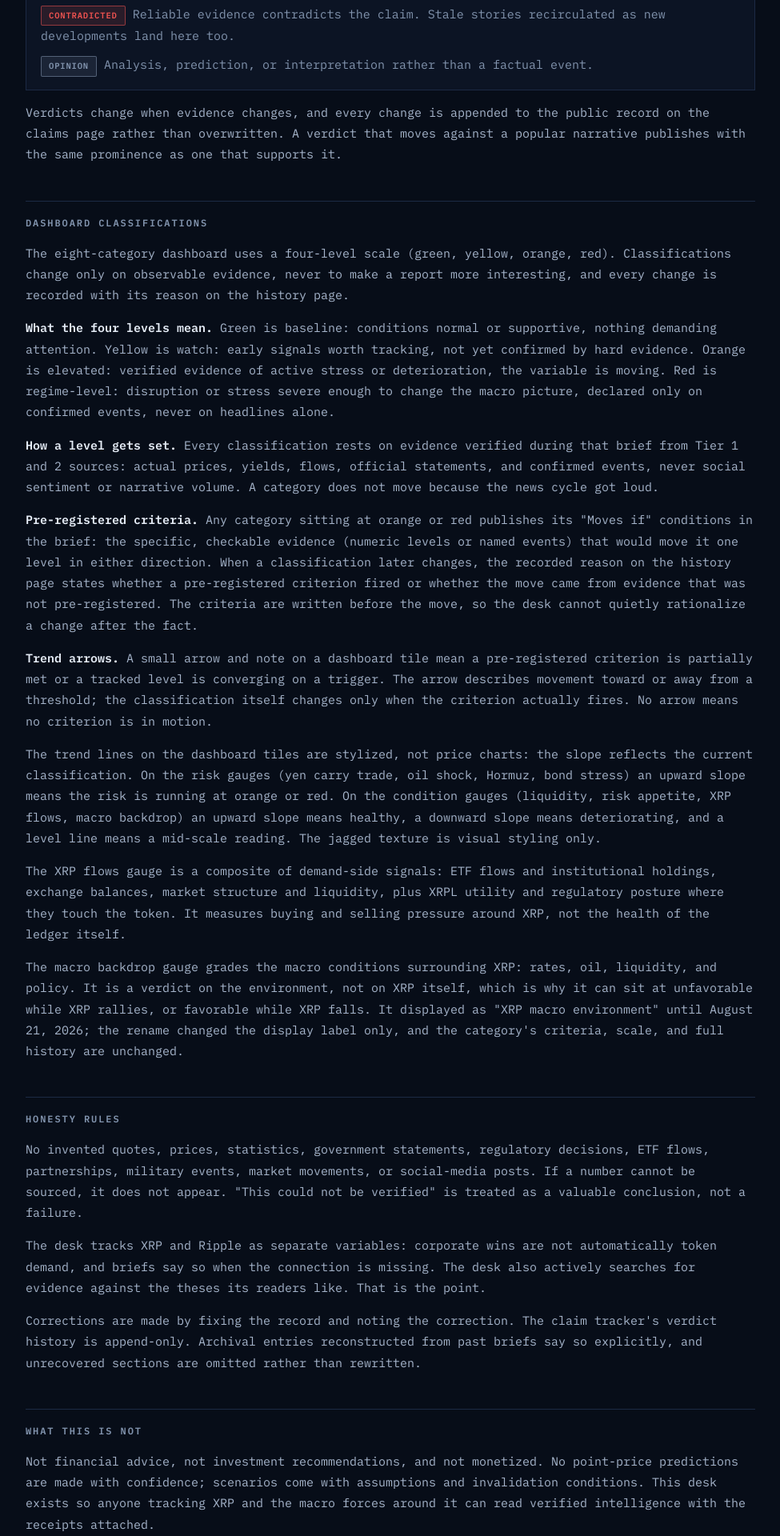
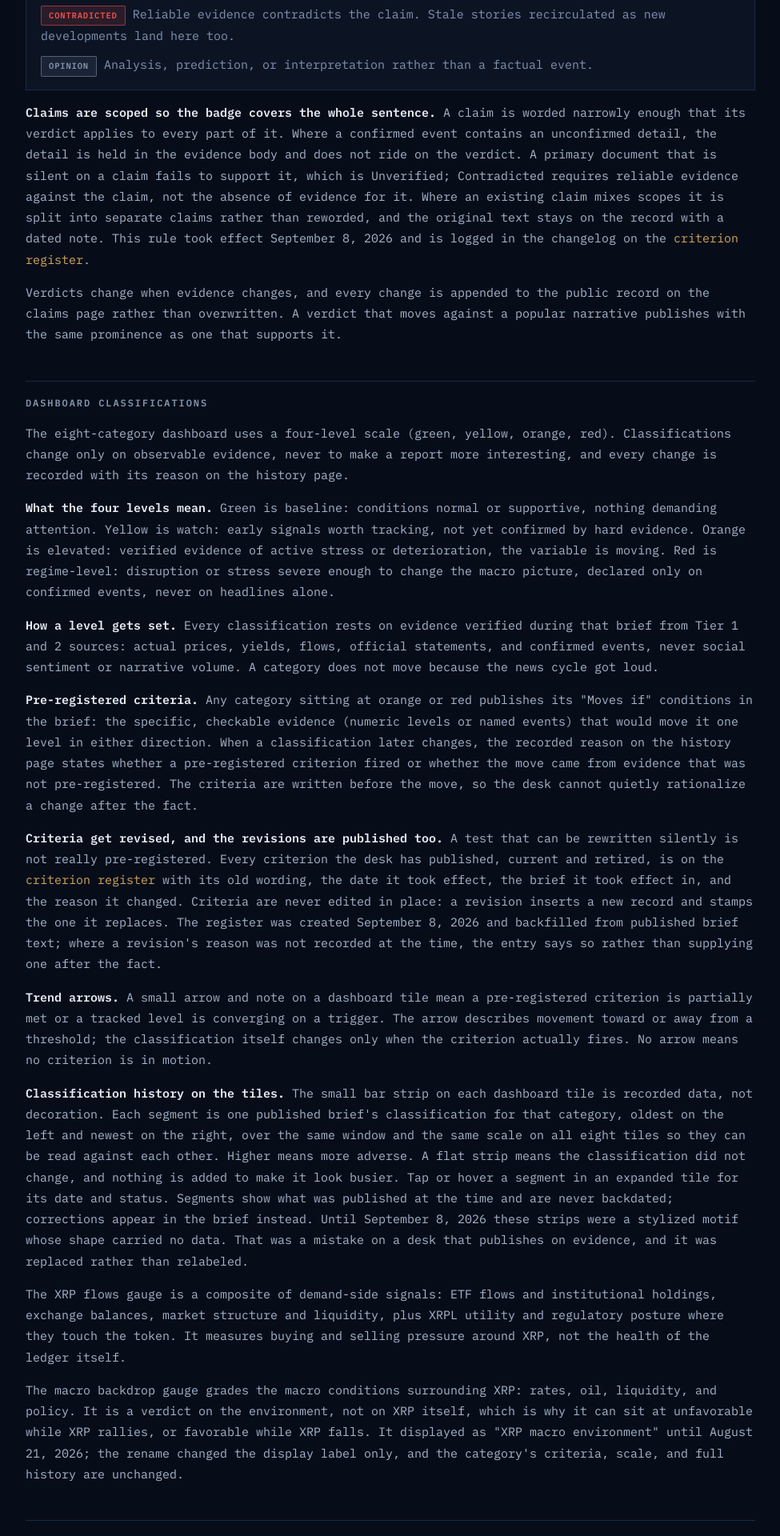
Before and after one commit to LINIHQ/macro-intel-desk, a Next.js app: page /sources in a window 1280 px wide. Shown: the part 1660-3580 px from the top of the page at 80% size, without its empty margins (152-1127 px from the left). Built offline with nearby package versions, Linux system fonts and the light colour scheme.

Commit message:
Sources: replace the stylized-trend-line copy, document the criterion register and claim scoping rule

```diff
--- a/app/sources/page.jsx
+++ b/app/sources/page.jsx
@@ -1,3 +1,4 @@
+import Link from 'next/link';
 import StatusChip from '@/components/StatusChip';
 import { VERIFICATION } from '@/lib/format';
 
@@ -90,6 +91,16 @@ export default function SourcesPage() {
         </p>
       </div>
       <p>
+        <strong>Claims are scoped so the badge covers the whole sentence.</strong> A claim is worded narrowly enough
+        that its verdict applies to every part of it. Where a confirmed event contains an unconfirmed detail, the
+        detail is held in the evidence body and does not ride on the verdict. A primary document that is silent on a
+        claim fails to support it, which is Unverified; Contradicted requires reliable evidence against the claim, not
+        the absence of evidence for it. Where an existing claim mixes scopes it is split into separate claims rather
+        than reworded, and the original text stays on the record with a dated note. This rule took effect September 8,
+        2026 and is logged in the changelog on the{' '}
+        <Link href="/methodology">criterion register</Link>.
+      </p>
+      <p>
         Verdicts change when evidence changes, and every change is appended to the public record on the claims page
         rather than overwritten. A verdict that moves against a popular narrative publishes with the same prominence
         as one that supports it.
@@ -122,17 +133,29 @@ export default function SourcesPage() {
         after the fact.
       </p>
       <p>
+        <strong>Criteria get revised, and the revisions are published too.</strong> A test that can be rewritten
+        silently is not really pre-registered. Every criterion the desk has published, current and retired, is on the{' '}
+        <Link href="/methodology">criterion register</Link> with its old wording, the date it took effect, the brief
+        it took effect in, and the reason it changed. Criteria are never edited in place: a revision inserts a new
+        record and stamps the one it replaces. The register was created September 8, 2026 and backfilled from
+        published brief text; where a revision's reason was not recorded at the time, the entry says so rather than
+        supplying one after the fact.
+      </p>
+      <p>
         <strong>Trend arrows.</strong> A small arrow and note on a dashboard tile mean a pre-registered criterion is
         partially met or a tracked level is converging on a trigger. The arrow describes movement toward or away from
         a threshold; the classification itself changes only when the criterion actually fires. No arrow means no
         criterion is in motion.
       </p>
       <p>
-        The trend lines on the dashboard tiles are stylized, not price charts: the slope reflects the current
-        classification. On the risk gauges (yen carry trade, oil shock, Hormuz, bond stress) an upward slope means the
-        risk is running at orange or red. On the condition gauges (liquidity, risk appetite, XRP flows, macro
-        backdrop) an upward slope means healthy, a downward slope means deteriorating, and a level line means a
-        mid-scale reading. The jagged texture is visual styling only.
+        <strong>Classification history on the tiles.</strong> The small bar strip on each dashboard tile is recorded
+        data, not decoration. Each segment is one published brief's classification for that category, oldest on the
+        left and newest on the right, over the same window and the same scale on all eight tiles so they can be read
+        against each other. Higher means more adverse. A flat strip means the classification did not change, and
+        nothing is added to make it look busier. Tap or hover a segment in an expanded tile for its date and status.
+        Segments show what was published at the time and are never backdated; corrections appear in the brief instead.
+        Until September 8, 2026 these strips were a stylized motif whose shape carried no data. That was a mistake on
+        a desk that publishes on evidence, and it was replaced rather than relabeled.
       </p>
       <p>
         The XRP flows gauge is a composite of demand-side signals: ETF flows and institutional holdings, exchange
@@ -158,9 +181,10 @@ export default function SourcesPage() {
         its readers like. That is the point.
       </p>
       <p>
-        Corrections are made by fixing the record and noting the correction. The claim tracker's verdict history is
-        append-only. Archival entries reconstructed from past briefs say so explicitly, and unrecovered sections are
-        omitted rather than rewritten.
+        Corrections are additive. The original text stays on the page and a dated correction note is appended
+        underneath it, so the record cannot be groomed to look like the desk was always right. The claim tracker's
+        verdict history is append-only. Archival entries reconstructed from past briefs say so explicitly, and
+        unrecovered sections are omitted rather than rewritten.
       </p>
 
       <h2>What this is not</h2>
```
